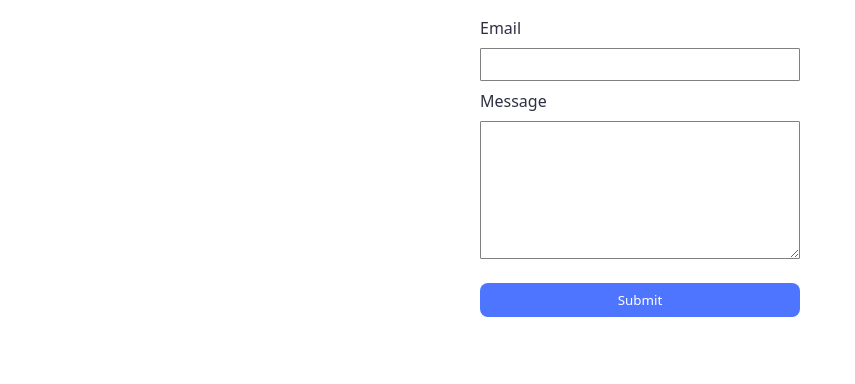
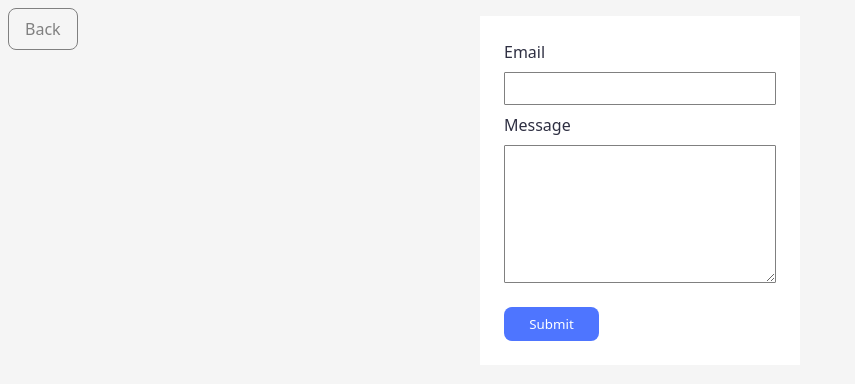
Before and after one commit to Sfilosha/goit-advancedjs-hw-01, a website built with Vite: page src/2-form.html in a window 1280 px wide. Shown: the whole page, without its empty margins (0-855 px from the left). Built offline with nearby package versions, Linux system fonts and the light colour scheme.

Commit message:
add back btn

```diff
--- a/src/2-form.html
+++ b/src/2-form.html
@@ -9,6 +9,8 @@
     <script type="module" src="./js/2-form.js" defer></script>
   </head>
   <body>
+    <a class="btn-secondary" href="./index.html">Back</a>
+
     <section class="container">
       <form class="feedback-form" autocomplete="off">
         <label class="form-label">
--- a/src/css/buttons.css
+++ b/src/css/buttons.css
@@ -8,3 +8,13 @@
 .btn-primary:hover {
     background-color: #6C8CFF;
 }
+
+.btn-secondary {
+    position: absolute;
+    left: 0.5rem;
+    top: 0.5rem;
+    padding: 8px 16px;
+    border-radius: 8px;
+    color: grey;
+    border: solid 1px grey;
+}
--- a/src/css/form.css
+++ b/src/css/form.css
@@ -1,3 +1,12 @@
+body {
+    background-color: #f5f5f5;
+}
+
+form {
+    padding: 24px;
+    background-color: white;
+}
+
 .feedback-form {
     color: #2E2F42;
     font-size: 16px;
@@ -5,10 +14,12 @@
     max-width: 360px;
     display: flex;
     flex-direction: column;
+    align-items: flex-start;
     gap: 8px;
 }
 
 .form-label {
+    width: 100%;
     display: flex;
     flex-direction: column;
     gap: 8px;
@@ -34,3 +45,7 @@ input {
 input:active {
     border: solid 1px #808080;
 }
+
+form .btn-primary {
+    min-width: 95px;
+}
```
Also changed, not shown: src/1-gallery.html (+1 -0 lines).
